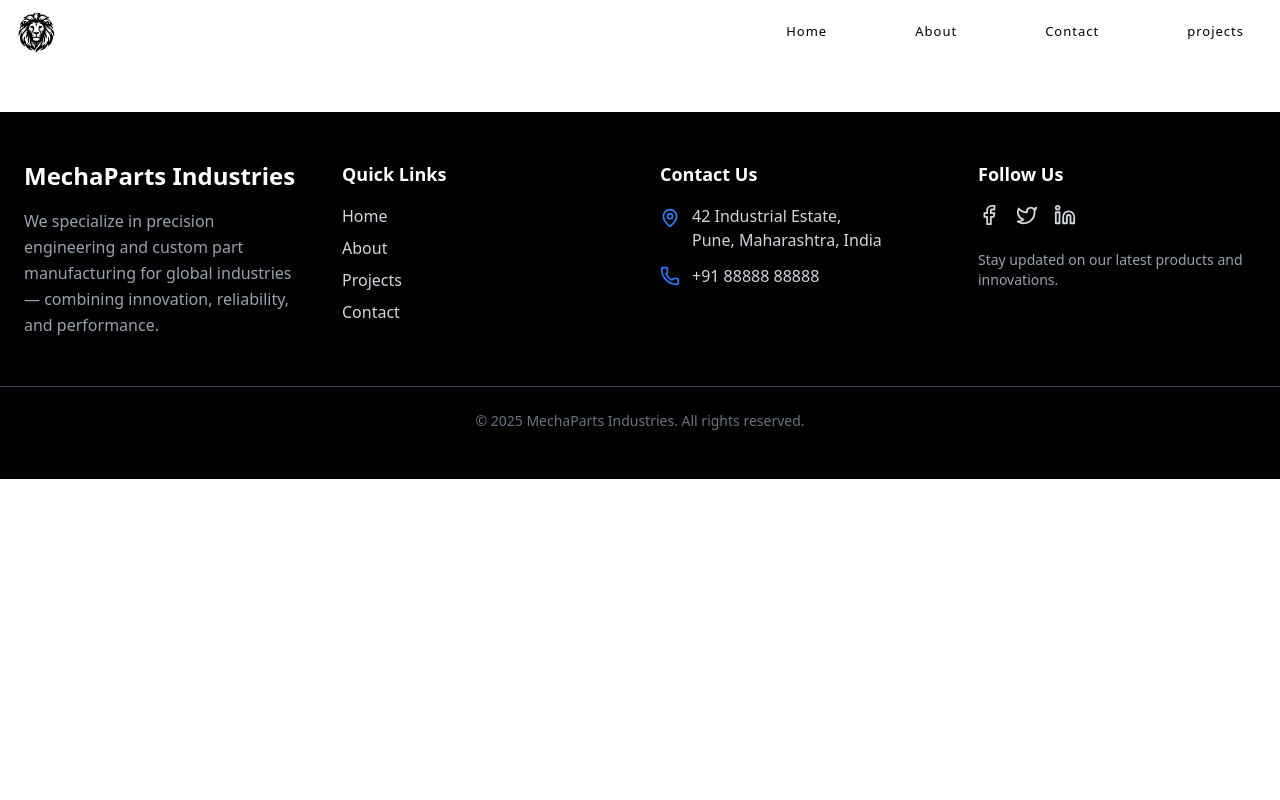
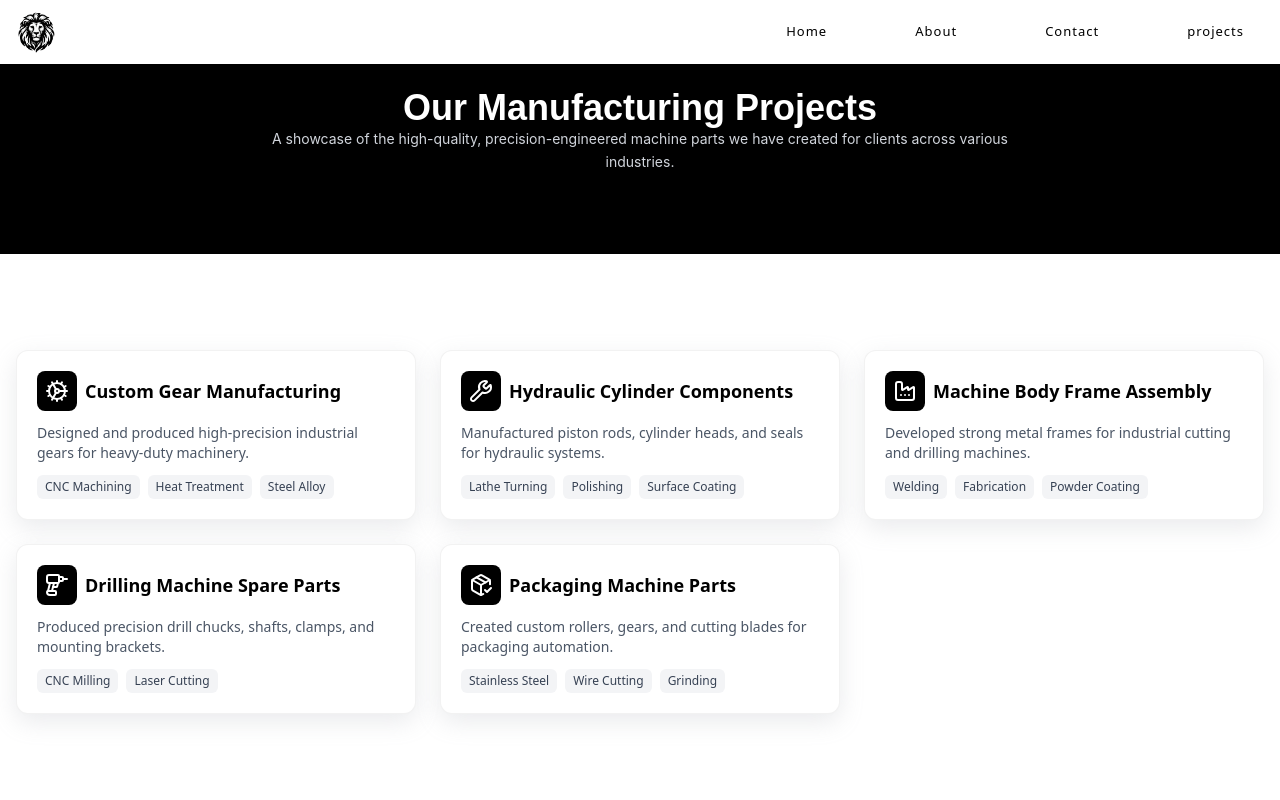
Before and after one commit to adityakorde118-cloud/machine-part-app, a React (Vite) app: page /projects in a window 1280 px wide. Shown: the top 800 px of the page. Built offline with nearby package versions, Linux system fonts and the light colour scheme.

Commit message:
deploy commit

```diff
--- a/src/components/Form.jsx
+++ b/src/components/Form.jsx
@@ -81,6 +81,7 @@ function Form({ setIsOn, style }) {
 
   return (
     <motion.div
+
       layoutId={setIsOn && "form"}
       transition={{
         duration: 0.3,
@@ -101,7 +102,7 @@ function Form({ setIsOn, style }) {
       <form
         action=""
         onSubmit={(e) => onSubmit(e)}
-        className="p-4 flex flex-col gap-4"
+        className="p-4 flex flex-col gap-4 "
       >
         <div className="w-full ">
           <label
--- a/src/components/NavBar.jsx
+++ b/src/components/NavBar.jsx
@@ -16,12 +16,12 @@ function NavBar() {
   ];
 
   return (
- <nav className="py-2 fixed top-0 w-full z-20  bg-white  flex justify-between items-center px-3">
+ <nav className="py-2 fixed  top-0 hidden  w-full z-[9999]  bg-white   sm:flex justify-between items-center px-3">
   <div className="h-12 w-12 rounded-full bg-white flex items-center justify-center">
     <img src="./logo.png" alt="" className="h-full w-full object-cover" />
   </div>
 
-  <ul className="flex gap-10 items-center justify-center">
+  <ul className="flex gap-10 items-center justify-center z-40">
     {navItems.map((nav, index) => (
       <li key={index} className="relative">
         <Link
--- /dev/null
+++ b/src/components/Sidebar.jsx
@@ -0,0 +1,55 @@
+import React, { useState } from "react";
+import { MenuIcon, X } from "lucide-react";
+import { motion } from "motion/react";
+import { Link, Links } from "react-router-dom";
+function Sidebar() {
+  const [ismenuOpen, setismenuOpen] = useState(false);
+
+  const navItems = [
+    { path: "/", name: "Home" },
+    { path: "/About", name: "About" },
+    { path: "/Contact", name: "Contact" },
+    { path: "/Projects", name: "projects" },
+  ];
+
+  return (
+    <>
+      {ismenuOpen ? (
+        <motion.div
+          layoutId="menu"
+          className=" w-52 m-6 right-0 top-0 mr-1 mt-1 p-2 fixed  rounded-lg z-20"
+        >
+        <div className="flex items-center w-full justify-end">
+           <div className="h-8 w-8 border border-[#a4a4a493] bg-white rounded-full flex items-center justify-center ">
+           <div
+            className=""
+            onClick={() => setismenuOpen(false)}
+          >
+            <X className="text-end h-4 w-4" />
+          </div>
+         </div>
+        </div>
+          <div>
+            {navItems.map((nav) => (
+             <Link to={nav.path}>
+              <div className="p-2 bg-white cursor-pointer text-center  border border-[#dbdbdb93] discription text-sm text-black  mt-4 rounded-lg">
+                <p>{nav.name}</p>
+              </div>
+             </Link>
+            ))}
+          </div>
+        </motion.div>
+      ) : (
+        <motion.div
+          layoutId="menu"
+          className="sm:hidden cursor-pointer flex justify-center border border-[#a4a4a493] items-center z-30 h-10 m-6 w-10 bg-white rounded-full app-Shadow text-white fixed right-0 top-0"
+          onClick={() => setismenuOpen(true)}
+        >
+          <MenuIcon color="#000" className="h-4 w-4" />
+        </motion.div>
+      )}
+    </>
+  );
+}
+
+export default Sidebar;
--- a/src/components/Slider.jsx
+++ b/src/components/Slider.jsx
@@ -76,11 +76,11 @@ function Slider() {
               />
               <div className="absolute   flex flex-col items-start justify-center text-white px-8 md:px-16 bg-gradient-to-t  h-40 bottom-0 w-full  from-white  "></div>
               <div className="absolute inset-0 flex flex-col items-start justify-center text-gray-900 px-8 md:px-16 bg-gradient-to-b  from-white ">
-                <div className="max-w-1/2  px-14 ml-10 mb-20 discription">
-                  <h2 className="text-3xl md:text-5xl text-start font-bold  mb-6">
+                <div className="max-w-[70%]  px-14 ml-10 mb-20 discription">
+                  <h2 className=" text-3xl sm:text-3xl md:text-3xl lg:text-5xl text-start font-bold  mb-6">
                     {item.title}
                   </h2>
-                  <p className=" text-[14px] leading-6 mb-6 text-start font-[500] text-gray-800 ">
+                  <p className=" text-[14px] lg:text-[14px] leading-6 mb-6 text-start font-[500] text-gray-800 ">
                     {item.subtitle}
                   </p>
                 </div>
--- a/src/components/UserdataForm.jsx
+++ b/src/components/UserdataForm.jsx
@@ -29,9 +29,9 @@ function UserdataForm() {
           }}
           onClick={() => setisFormOpen(true)}
           layoutId="form"
-          className="fixed  h-14 cursor-pointer flex items-center justify-center w-14 bg-white bottom-0 right-0 rounded-full mb-10 z-40 app-Shadow mr-4 border border-[#a4a4a493]"
+          className="fixed  md:h-14 cursor-pointer flex items-center justify-center h-10 w-10  md:w-14 bg-white bottom-0 right-0 rounded-full mb-10 z-40 app-Shadow mr-4 border border-[#a4a4a493]"
         >
-          <MessageSquare color="#000" />
+          <MessageSquare color="#000" className="h-4 w-4 md:h-6 md:w-6" />
         </motion.div>
       )}
     </>
--- a/src/main.jsx
+++ b/src/main.jsx
@@ -1,19 +1,22 @@
-import { StrictMode } from 'react'
-import { createRoot } from 'react-dom/client'
-import './index.css'
-import App from './App.jsx'
-import { BrowserRouter } from 'react-router-dom'
-import NavBar from './components/NavBar.jsx'
-import Footer from './components/Footer.jsx'
-import UserdataForm from './components/userdataForm.jsx'
+import { StrictMode } from "react";
+import { createRoot } from "react-dom/client";
+import "./index.css";
+import App from "./App.jsx";
+import { BrowserRouter } from "react-router-dom";
+import NavBar from "./components/NavBar.jsx";
+import Footer from "./components/Footer.jsx";
+import UserdataForm from "./components/userdataForm.jsx";
+import Sidebar from "./components/Sidebar.jsx";
 
-createRoot(document.getElementById('root')).render(
+
+createRoot(document.getElementById("root")).render(
   <StrictMode>
- <BrowserRouter>
- <NavBar/>
-    <App />
+    <BrowserRouter>
+      <NavBar />
+      <Sidebar />
+      <App />
 
-    <Footer/>
- </BrowserRouter>
-  </StrictMode>,
-)
+      <Footer />
+    </BrowserRouter>
+  </StrictMode>
+);
--- a/src/pages/Projects.jsx
+++ b/src/pages/Projects.jsx
@@ -1,9 +1,93 @@
-import React from 'react'
+import React from "react";
+import { Cog, Wrench, Factory, Drill, PackageCheck } from "lucide-react";
 
 function Projects() {
+  const projects = [
+    {
+      title: "Custom Gear Manufacturing",
+      description:
+        "Designed and produced high-precision industrial gears for heavy-duty machinery.",
+      icon: <Cog size={24} />,
+      tech: ["CNC Machining", "Heat Treatment", "Steel Alloy"],
+      link: "#",
+    },
+    {
+      title: "Hydraulic Cylinder Components",
+      description:
+        "Manufactured piston rods, cylinder heads, and seals for hydraulic systems.",
+      icon: <Wrench size={24} />,
+      tech: ["Lathe Turning", "Polishing", "Surface Coating"],
+      link: "#",
+    },
+    {
+      title: "Machine Body Frame Assembly",
+      description:
+        "Developed strong metal frames for industrial cutting and drilling machines.",
+      icon: <Factory size={24} />,
+      tech: ["Welding", "Fabrication", "Powder Coating"],
+      link: "#",
+    },
+    {
+      title: "Drilling Machine Spare Parts",
+      description:
+        "Produced precision drill chucks, shafts, clamps, and mounting brackets.",
+      icon: <Drill size={24} />,
+      tech: ["CNC Milling", "Laser Cutting"],
+      link: "#",
+    },
+    {
+      title: "Packaging Machine Parts",
+      description:
+        "Created custom rollers, gears, and cutting blades for packaging automation.",
+      icon: <PackageCheck size={24} />,
+      tech: ["Stainless Steel", "Wire Cutting", "Grinding"],
+      link: "#",
+    },
+  ];
+
   return (
-    <div>Projects</div>
-  )
+    <div>
+      <section className="relative bg-black text-white py-20">
+        <div className="max-w-6xl mx-auto px-6 text-center">
+          <h1 className=" text-xl md:text-4xl md:text-3xl font-bold  heding">
+            Our Manufacturing Projects
+          </h1>
+          <p className=" text-[14px] md:text-lg discription md:text-sm leading-relaxed max-w-3xl mx-auto text-gray-300">
+            A showcase of the high-quality, precision-engineered machine parts
+            we have created for clients across various industries.
+          </p>
+        </div>
+      </section>
+      <div className="grid sm:grid-cols-2 lg:grid-cols-3 gap-6 mt-20 p-4">
+        {projects.map((p, i) => (
+          <div
+            key={i}
+            className="p-5 border app-Shadow rounded-xl border-[#e9e9e993] transition bg-white"
+          >
+            <div className="flex items-center gap-2 mb-3">
+             <p className="p-2 bg-black rounded-lg  text-white">
+               {p.icon}
+             </p>
+              <h2 className="text-lg font-semibold">{p.title}</h2>
+            </div>
+
+            <p className="text-sm text-gray-600">{p.description}</p>
+
+            <div className="flex flex-wrap gap-2 mt-3">
+              {p.tech.map((t, j) => (
+                <span
+                  key={j}
+                  className="px-2 py-1 bg-gray-100 rounded-md text-xs text-gray-700"
+                >
+                  {t}
+                </span>
+              ))}
+            </div>
+          </div>
+        ))}
+      </div>
+    </div>
+  );
 }
 
-export default Projects
+export default Projects;
```
Also changed, not shown: src/pages/About.jsx (+15 -15 lines), src/pages/Home.jsx (+68 -19 lines), src/pages/contact.jsx (+16 -16 lines).
